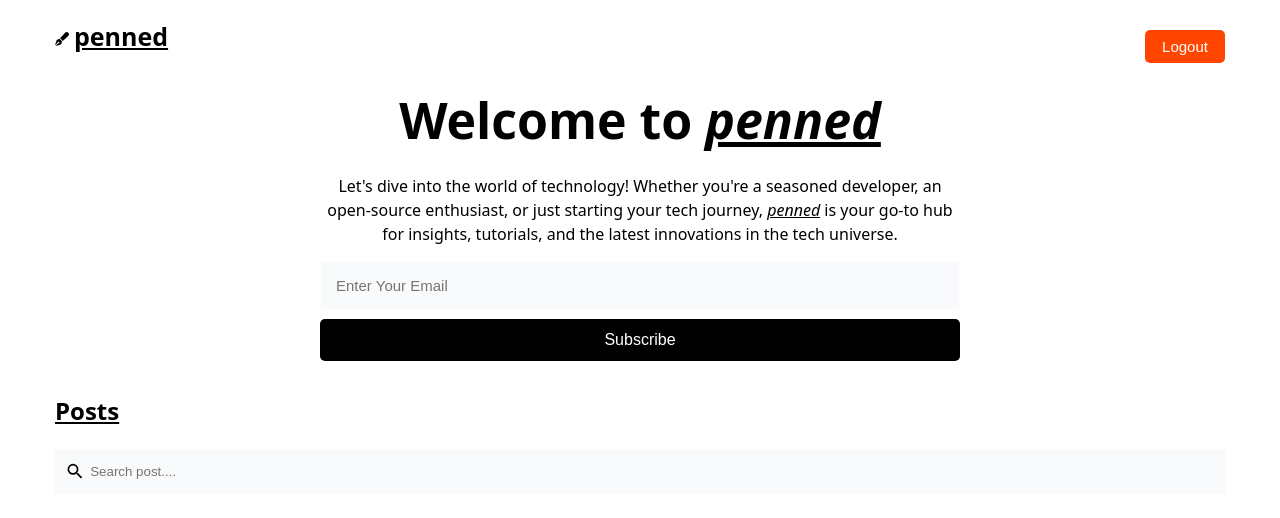
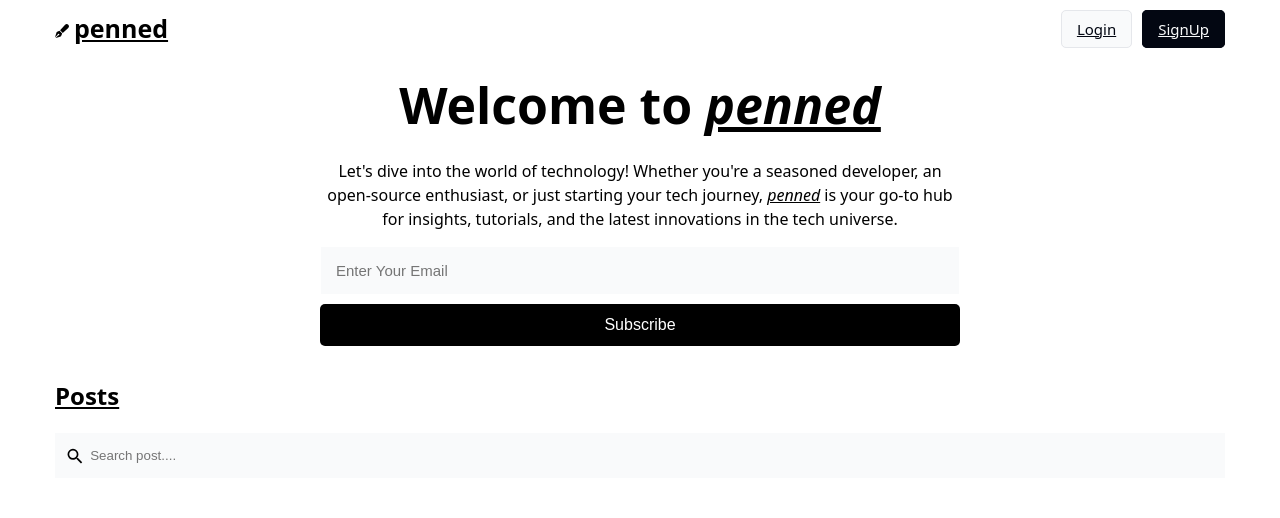
Before and after one commit to samuelkaranja/penned-v2, a React (Vite) app: page / in a window 1280 px wide. Shown: the top 518 px of the page. Built offline with nearby package versions, Linux system fonts and the light colour scheme.

Commit message:
I've used the token to conditionally display specific information on the navbar when a user is logged in or logged out

```diff
--- a/src/components/LoginForm/LoginForm.tsx
+++ b/src/components/LoginForm/LoginForm.tsx
@@ -81,7 +81,7 @@ const LoginForm: React.FC = () => {
         </div>
         <div className="sign-up">
           <span>Don't have an account? </span>
-          <Link to="/sign-up">Sign Up</Link>
+          <Link to="/signup">Sign Up</Link>
         </div>
       </div>
     </div>
--- a/src/components/NavBar/NavBar.tsx
+++ b/src/components/NavBar/NavBar.tsx
@@ -1,14 +1,15 @@
 import React from "react";
 import { FaPenFancy } from "react-icons/fa";
 import { Link, useNavigate } from "react-router-dom";
-//import profile from "../../assets/code.jpg";
+import profile from "../../assets/code.jpg";
 import "./navbar.css";
-import { useDispatch } from "react-redux";
-import type { AppDispatch } from "../../store/store";
+import { useDispatch, useSelector } from "react-redux";
+import type { AppDispatch, RootState } from "../../store/store";
 import { logout } from "../../store/slices/features/auth/authSlice";
 
 const NavBar: React.FC = () => {
   const dispatch = useDispatch<AppDispatch>();
+  const { token, user } = useSelector((state: RootState) => state.auth);
   const navigate = useNavigate();
 
   const handleLogout = () => {
@@ -25,31 +26,33 @@ const NavBar: React.FC = () => {
         </Link>
       </div>
       <div className="nav_links">
-        {/* <>
-          <Link to="/login" className="login">
-            Login
-          </Link>
+        {token ? (
+          <div className="logged-in">
+            <Link to="/create-post" className="create">
+              Create Post
+            </Link>
 
-          <Link to="/signup" className="signup">
-            SignUp
-          </Link>
-        </> */}
+            <span className="welcome">
+              Welcome, <Link to="/profile">{user?.username}</Link>
+            </span>
 
-        <div className="logged-in">
-          {/* <Link to="/create-post" className="create">
-            Create Post
-          </Link>
+            <img src={profile} className="user-image" />
 
-          <span className="welcome">
-            Welcome, <Link to="/profile">Samuel</Link>
-          </span>
+            <button className="logout" onClick={handleLogout}>
+              Logout
+            </button>
+          </div>
+        ) : (
+          <div className="logged-out">
+            <Link to="/login" className="login">
+              Login
+            </Link>
 
-          <img src={profile} className="user-image" /> */}
-
-          <button className="logout" onClick={handleLogout}>
-            Logout
-          </button>
-        </div>
+            <Link to="/signup" className="signup">
+              SignUp
+            </Link>
+          </div>
+        )}
       </div>
     </div>
   );
--- a/src/components/NavBar/navbar.css
+++ b/src/components/NavBar/navbar.css
@@ -79,6 +79,7 @@
   background: orangered;
   width: 80px;
   margin-left: 20px;
+  margin-top: 0;
   border: none;
   border-radius: 5px;
   font-size: 15px;
--- a/src/store/slices/features/auth/authSlice.ts
+++ b/src/store/slices/features/auth/authSlice.ts
@@ -26,22 +26,9 @@ interface AuthState {
   error: string | null;
 }
 
-// interface User {
-//   fullname: string;
-//   username: string;
-//   email: string;
-//   password: string;
-// }
-
-// interface UserState {
-//   user: User | null;
-//   loading: boolean;
-//   error: string | null;
-// }
-
 const initialState: AuthState = {
-  user: null,
-  token: null,
+  user: JSON.parse(localStorage.getItem("user") || "null"),
+  token: localStorage.getItem("token"),
   loading: false,
   error: null,
 };
@@ -57,7 +44,8 @@ export const signUpUser = createAsyncThunk<
       "http://localhost:3000/auth/signup",
       userData
     );
-    return response.data.user;
+    console.log("User:", response.data);
+    return response.data;
   } catch (error: any) {
     return thunkAPI.rejectWithValue(
       error.response?.data?.message || "Signup failed"
@@ -80,6 +68,7 @@ export const loginUser = createAsyncThunk<
     console.log("User", user);
     console.log("Token", access_token);
     localStorage.setItem("token", access_token);
+    localStorage.setItem("user", JSON.stringify(user));
     return { token: access_token, user };
   } catch (error: any) {
     return thunkAPI.rejectWithValue(
@@ -98,6 +87,7 @@ const authSlice = createSlice({
       state.loading = false;
       state.error = null;
       localStorage.removeItem("token");
+      localStorage.removeItem("user");
     },
   },
   extraReducers: (builder) => {
```
